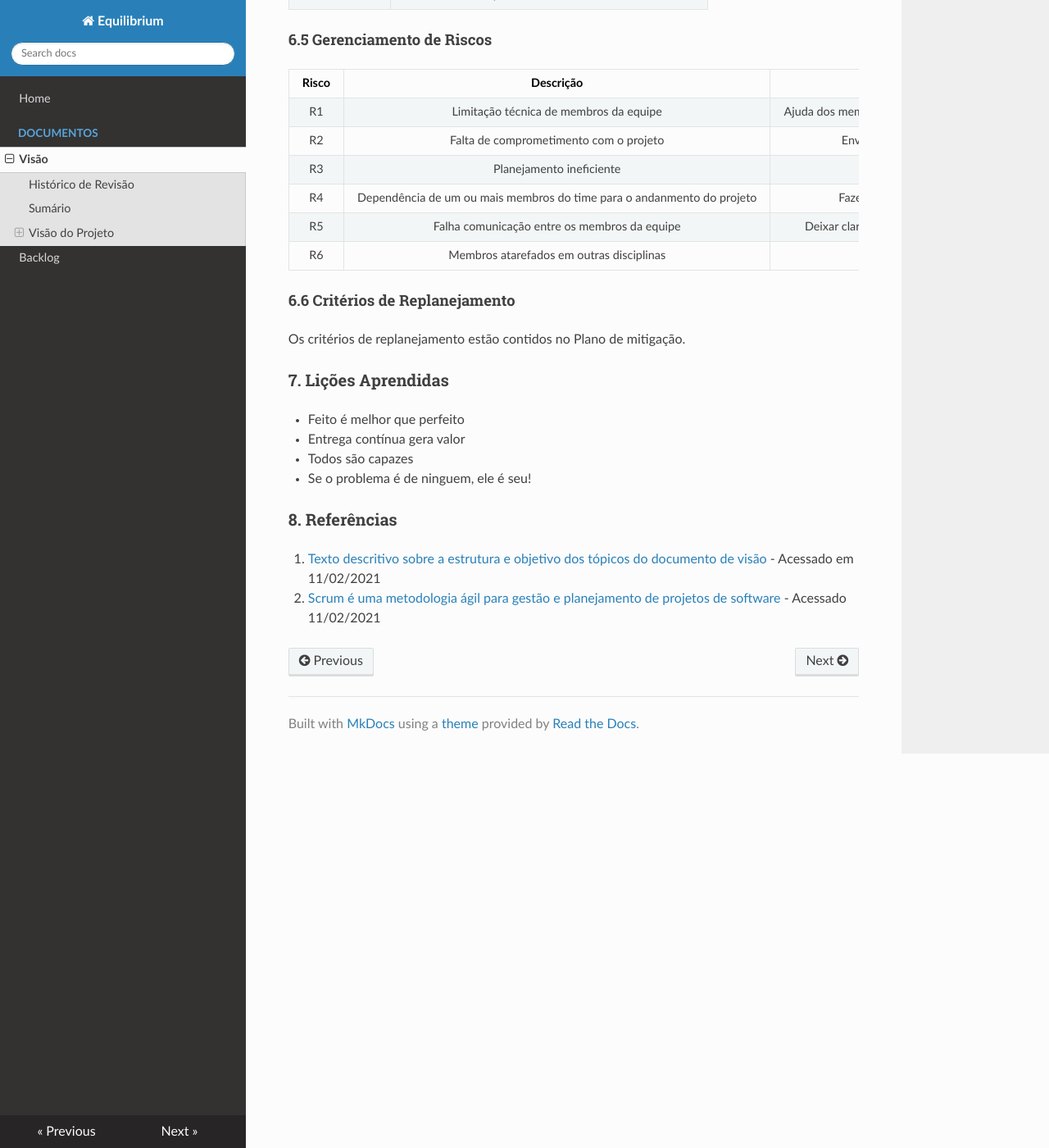
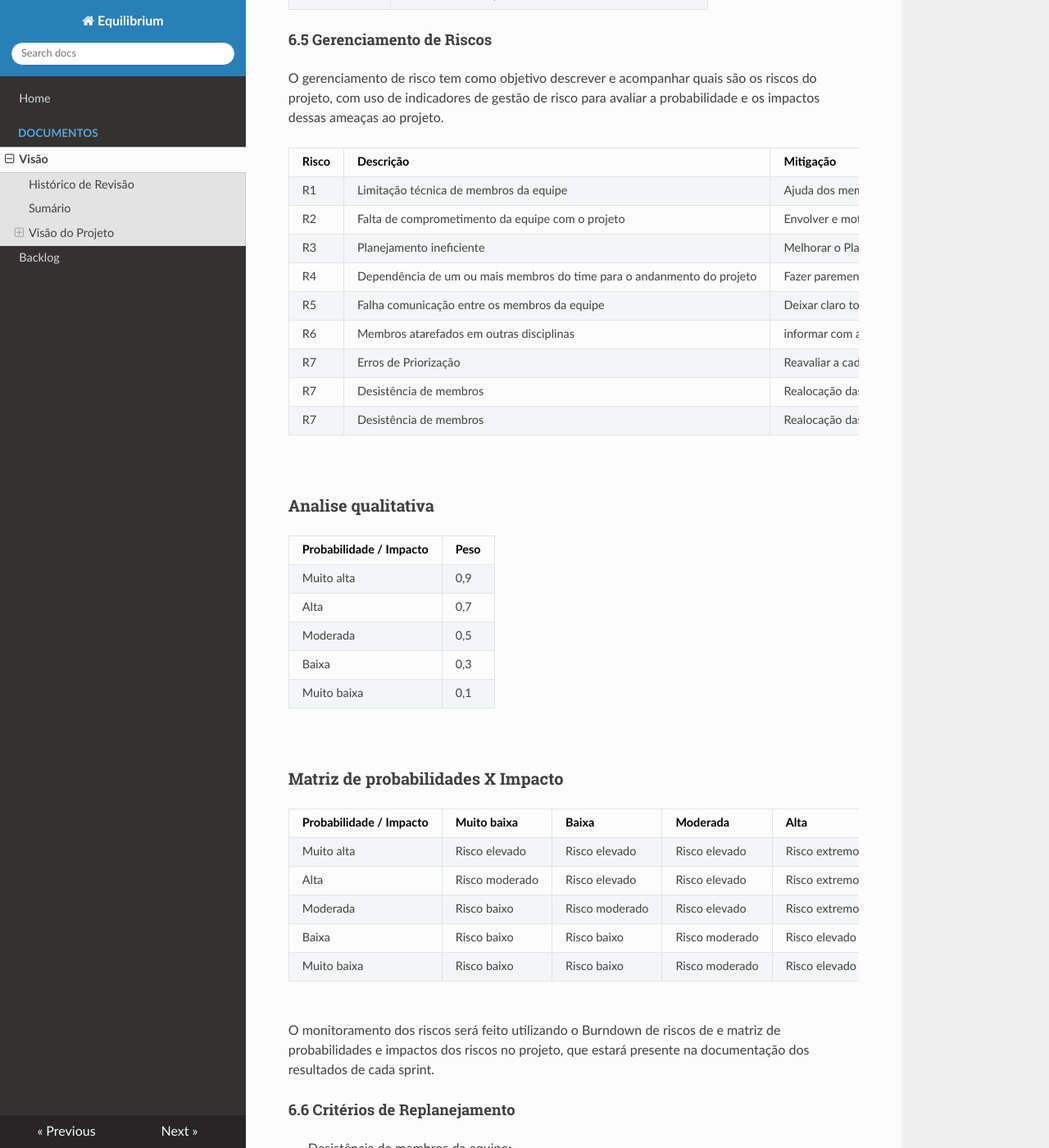
Before and after one commit to Cerrado-Agil/Equilibrium, an MkDocs documentation site: the page built from docs/documento_de_visao.md, in a window 1280 px wide and 1400 px high, scrolled down 4141 px. Shown: the whole window at 82% size. Built offline with MkDocs 1.6.1, drawn with Linux system fonts in a browser that asks for light colours; nearby versions of some CDN libraries; some of the changed text lies outside the part shown.

Commit message:
Ajuste em gerenciamento de riscos

```diff
--- a/docs/documento_de_visao.md
+++ b/docs/documento_de_visao.md
@@ -137,17 +137,59 @@ Como proposta de escalabilidade do projeto **Equilibrium** definiu-se como hiera
 | Mentor | Consultor com prioridade máxima em todas as áreas |
 
 #### 6.5 Gerenciamento de Riscos
-| Risco | Descrição | Mitigação |
-| :----: | :----: | :----: |
-| R1 | Limitação técnica de membros da equipe| Ajuda dos membros da equipe e Sprint de treinamentos e tranferência de conhecimentos técnicos|
-| R2 | Falta de comprometimento com o projeto| Envolver e motivar os membros da equipe relembrando a missão do projeto|
-| R3 | Planejamento ineficiente|  Melhorar o Planejamento prévio |
-| R4 | Dependência de um ou mais membros do time para o andanmento do projeto| Fazer parementos dos membros mais experientes com os menos experientes|
-| R5 |Falha comunicação entre os membros da equipe| Deixar claro todos os canais de comunicação e dar mairo abertura para todos os membros|
-| R6 | Membros atarefados em outras disciplinas| informar com atecedencia para redistribuião da tarefa|
+
+O gerenciamento de risco tem como objetivo descrever e acompanhar quais são os riscos do projeto, com uso de indicadores de gestão de risco para avaliar a probabilidade e os impactos dessas ameaças ao projeto.
+
+
+| Risco | Descrição |  Mitigação | Probabilidade | Impacto |
+| :---- | :-- | :-- | :---- | :---- |
+| R1 | Limitação técnica de membros da equipe| Ajuda dos membros da equipe e Sprint de treinamentos e tranferência de conhecimentos técnicos| alta | baixo |
+| R2 | Falta de comprometimento da equipe com o projeto| Envolver e motivar os membros da equipe relembrando a missão do projeto| baixa | muito alto |
+| R3 | Planejamento ineficiente|  Melhorar o Planejamento prévio |  moderada | alto |
+| R4 | Dependência de um ou mais membros do time para o andanmento do projeto| Fazer parementos dos membros mais experientes com os menos experientes| alta | baixo |
+| R5 |Falha comunicação entre os membros da equipe| Deixar claro todos os canais de comunicação e dar mairo abertura para todos os membros| alta | moderada |
+| R6 | Membros atarefados em outras disciplinas| informar com atecedencia para redistribuião da tarefa|  alta | baixo |
+| R7 | Erros de Priorização | Reavaliar a cada sprint a priorização e o MVP |  moderada | alto |
+| R7 | Desistência de membros | Realocação das tarefas |  baixo | muito alto |
+| R7 | Desistência de membros | Realocação das tarefas |  alta | baixo |
+
+&nbsp;
+### **Analise qualitativa**
+
+
+| Probabilidade / Impacto | Peso|
+| :---- | :---- |
+| Muito alta | 0,9 |
+| Alta | 0,7 |
+| Moderada | 0,5 |
+| Baixa| 0,3 |
+| Muito baixa| 0,1 |
+
+&nbsp;
+### **Matriz de probabilidades X Impacto**
+| Probabilidade / Impacto | Muito baixa | Baixa | Moderada | Alta | Muito alta |
+| :---- | :---- | :---- | :---- | :---- | :---- |
+| Muito alta | Risco elevado | Risco elevado | Risco elevado | Risco extremo | Risco extremo |
+| Alta | Risco moderado | Risco elevado | Risco elevado | Risco extremo | Risco extremo |
+| Moderada | Risco baixo | Risco moderado | Risco elevado | Risco extremo | Risco extremo |
+| Baixa| Risco baixo | Risco baixo | Risco moderado | Risco elevado| Risco extremo |
+| Muito baixa| Risco baixo | Risco baixo | Risco moderado | Risco elevado | Risco elevado |
+
+&nbsp;
+O monitoramento dos riscos será feito utilizando o Burndown de riscos de e matriz de probabilidades e impactos dos riscos no projeto, que estará presente na documentação dos resultados de cada sprint.
 
 #### 6.6 Critérios de Replanejamento
-Os critérios de replanejamento estão contidos no Plano de mitigação.
+
+* Desistência de membros da equipe;
+* Mudança no escopo do projeto;
+* Mudança de arquitetura do projeto;
+* Erro de priorização;
+* Queda de produtividade;
+* Problemas relacionados com saúde de algum membro;
+* Nao aceitação, pelo professor, de ponto de controle;
+* Solução não atender as expectativas do usuário.;
+
+
 
 ### 7. Lições Aprendidas
 * Feito é melhor que perfeito
```
